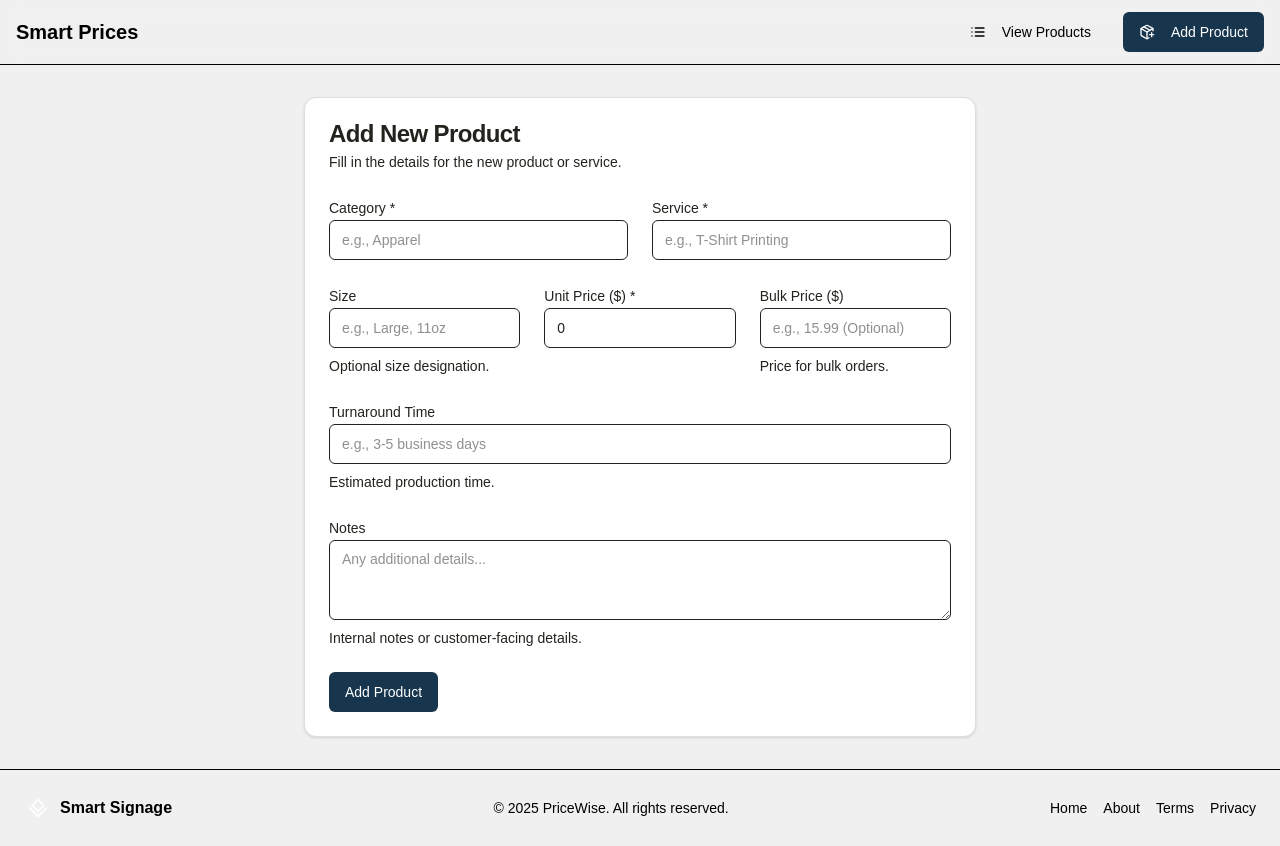
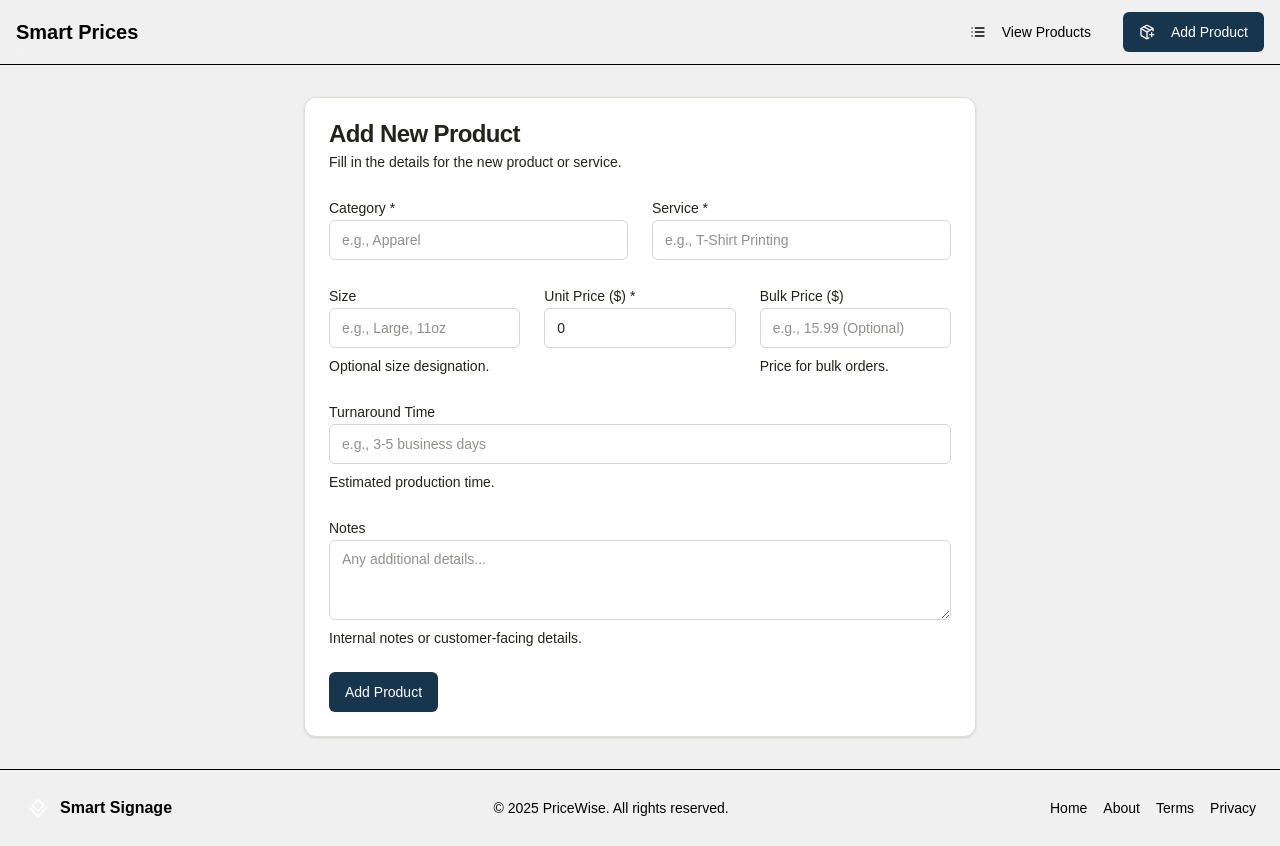
Before and after one commit to SOLO360/smart-prices, a Next.js app: page /add in a window 1280 px wide. Built offline with nearby package versions, Linux system fonts and the light colour scheme.

Commit message:
v2: Add Supabase database integration and data migration

```diff
--- a/components/add-product-form.tsx
+++ b/components/add-product-form.tsx
@@ -83,7 +83,7 @@ export function AddProductForm() {
                 <FormItem>
                   <FormLabel>Category *</FormLabel>
                   <FormControl>
-                    <Input placeholder="e.g., Apparel" {...field} disabled={isPending} />
+            <Input placeholder="e.g., Apparel" {...field} disabled={isPending} className="border border-gray-300" />
                   </FormControl>
                   <FormMessage />
                 </FormItem>
@@ -96,7 +96,7 @@ export function AddProductForm() {
                 <FormItem>
                   <FormLabel>Service *</FormLabel>
                   <FormControl>
-                    <Input placeholder="e.g., T-Shirt Printing" {...field} disabled={isPending} />
+                    <Input placeholder="e.g., T-Shirt Printing" {...field} disabled={isPending} className='border border-gray-300' />
                   </FormControl>
                   <FormMessage />
                 </FormItem>
@@ -112,7 +112,7 @@ export function AddProductForm() {
                 <FormItem>
                   <FormLabel>Size</FormLabel>
                   <FormControl>
-                    <Input placeholder="e.g., Large, 11oz" {...field} disabled={isPending} />
+                    <Input placeholder="e.g., Large, 11oz" {...field} disabled={isPending} className='border border-gray-300' />
                   </FormControl>
                   <FormDescription>Optional size designation.</FormDescription>
                   <FormMessage />
@@ -137,6 +137,7 @@ export function AddProductForm() {
                         field.onChange(value === '' ? 0 : parseFloat(value));
                       }}
                       disabled={isPending}
+                      className='border border-gray-300'
                     />
                   </FormControl>
                   <FormMessage />
@@ -161,6 +162,7 @@ export function AddProductForm() {
                         field.onChange(value === '' ? null : parseFloat(value));
                       }}
                       disabled={isPending}
+                      className='border border-gray-300'
                     />
                   </FormControl>
                   <FormDescription>Price for bulk orders.</FormDescription>
@@ -177,7 +179,7 @@ export function AddProductForm() {
               <FormItem>
                 <FormLabel>Turnaround Time</FormLabel>
                 <FormControl>
-                  <Input placeholder="e.g., 3-5 business days" {...field} disabled={isPending} />
+                  <Input placeholder="e.g., 3-5 business days" {...field} disabled={isPending} className='border border-gray-300' />
                 </FormControl>
                 <FormDescription>Estimated production time.</FormDescription>
                 <FormMessage />
@@ -192,9 +194,9 @@ export function AddProductForm() {
               <FormItem>
                 <FormLabel>Notes</FormLabel>
                 <FormControl>
-                  <Textarea placeholder="Any additional details..." {...field} disabled={isPending} />
+                  <Textarea placeholder="Any additional details..." {...field} disabled={isPending}  className='border border-gray-300' />
                 </FormControl>
-                <FormDescription>Internal notes or customer-facing details.</FormDescription>
+                <FormDescription className='text-muted'>Internal notes or customer-facing details.</FormDescription>
                 <FormMessage />
               </FormItem>
             )}
--- a/components/product-table-client.tsx
+++ b/components/product-table-client.tsx
@@ -126,6 +126,7 @@ export function ProductTableClient({ initialProducts }: ProductTableClientProps)
       <div className="relative">
         <Search className="absolute left-2.5 top-2.5 h-4 w-4 text-muted-foreground" />
         <Input
+          error
           type="search"
           placeholder="Search by category, service, or size..."
           value={searchTerm}
--- a/components/ui/input.tsx
+++ b/components/ui/input.tsx
@@ -1,31 +1,156 @@
 import * as React from "react"
 import { cn } from "@/lib/utils"
 
-export interface InputProps extends React.InputHTMLAttributes<HTMLInputElement> {
-  defaultValue?: string | number
-  value?: string | number
+// Enhanced input props to handle more use cases
+export interface InputProps extends Omit<React.InputHTMLAttributes<HTMLInputElement>, 'value' | 'defaultValue'> {
+  // Allow string, number, or undefined for more flexible typing
+  value?: string | number | undefined
+  defaultValue?: string | number | undefined
+
+  // Optional error state
+  error?: boolean | string
+
+  // Optional variant for different styling
+  variant?: 'default' | 'ghost' | 'outline'
+
+  // Optional custom size
+  customSize?: 'sm' | 'md' | 'lg'
 }
 
 const Input = React.forwardRef<HTMLInputElement, InputProps>(
-  ({ className, type, value, defaultValue, ...props }, ref) => {
-    // Ensure the input stays controlled or uncontrolled throughout its lifetime
+  ({
+    className,
+    type = 'text',
+    value,
+    defaultValue,
+    error,
+    variant = 'default',
+    customSize = 'md',
+    ...props
+  }, ref) => {
+    // Determine if the input is controlled
     const isControlled = value !== undefined
-    const inputValue = isControlled ? value : defaultValue
+
+    // Convert value to string to ensure consistent handling
+    const inputValue = value !== undefined
+      ? String(value)
+      : (defaultValue !== undefined ? String(defaultValue) : undefined)
+
+    // Generate variant-specific classes
+    const variantClasses = {
+      default: "bg-background border-input",
+      ghost: "bg-transparent border-transparent hover:border-input",
+      outline: "bg-background border-foreground/20"
+    }
+
+    // Generate size-specific classes
+    const sizeClasses = {
+      sm: "h-8 px-2 py-1 text-sm",
+      md: "h-10 px-3 py-2 text-base md:text-sm",
+      lg: "h-12 px-4 py-3 text-lg"
+    }
+
+    // Generate error-specific classes
+    const errorClasses = error
+      ? "border-destructive focus-visible:ring-destructive"
+      : "border-input focus-visible:ring-ring"
 
     return (
+      <div className="relative w-full">
         <input
           type={type}
           className={cn(
-          "flex h-10 w-full rounded-md border border-input bg-background px-3 py-2 text-base ring-offset-background file:border-0 file:bg-transparent file:text-sm file:font-medium file:text-foreground placeholder:text-muted-foreground focus-visible:outline-none focus-visible:ring-2 focus-visible:ring-ring focus-visible:ring-offset-2 disabled:cursor-not-allowed disabled:opacity-50 md:text-sm",
+            // Base input classes
+            "flex w-full rounded-md border border-gray-300 ring-offset-background",
+            "file:border-0 file:bg-transparent file:text-sm file:font-medium file:text-foreground",
+            "placeholder:text-muted-foreground",
+
+            // Focus and interaction states
+            "focus-visible:outline-none focus-visible:ring-2 focus-visible:ring-offset-2",
+            "disabled:cursor-not-allowed disabled:opacity-50",
+
+            // Variant-specific classes
+            variantClasses[variant],
+
+            // Size-specific classes
+            sizeClasses[customSize],
+
+            // Error handling
+            errorClasses,
+
+            // Additional custom classes
             className
           )}
           ref={ref}
           {...props}
-        {...(isControlled ? { value: inputValue } : { defaultValue: inputValue })}
+          {...(isControlled
+            ? { value: inputValue }
+            : { defaultValue: inputValue }
+          )}
+          aria-invalid={!!error}
+          aria-describedby={error ? `${props.id}-error` : undefined}
         />
+
+        {/* Optional error message rendering */}
+        {error && typeof error === 'string' && (
+          <p
+            id={`${props.id}-error`}
+            className="mt-1 text-sm text-destructive"
+          >
+            {error}
+          </p>
+        )}
+      </div>
     )
   }
 )
+
 Input.displayName = "Input"
 
 export { Input }
+
+// Usage Examples:
+function InputExamples() {
+  return (
+    <div className="space-y-4">
+      {/* Default input */}
+      <Input placeholder="Default input" />
+
+      {/* Controlled input */}
+      <Input
+        value="Controlled value"
+        onChange={(e) => console.log(e.target.value)}
+      />
+
+      {/* Input with error */}
+      <Input
+        error="Invalid input"
+        placeholder="Error state"
+      />
+
+      {/* Ghost variant */}
+      <Input
+        variant="ghost"
+        placeholder="Ghost input"
+      />
+
+      {/* Small size input */}
+      <Input
+        customSize="sm"
+        placeholder="Small input"
+      />
+
+      {/* Large size input */}
+      <Input
+        customSize="lg"
+        placeholder="Large input"
+      />
+
+      {/* Disabled input */}
+      <Input
+        disabled
+        placeholder="Disabled input"
+      />
+    </div>
+  )
+}
--- /dev/null
+++ b/lib/supabase.ts
@@ -0,0 +1,13 @@
+import { createClient } from '@supabase/supabase-js'
+
+if (!process.env.NEXT_PUBLIC_SUPABASE_URL) {
+  throw new Error('Missing env.NEXT_PUBLIC_SUPABASE_URL')
+}
+if (!process.env.NEXT_PUBLIC_SUPABASE_ANON_KEY) {
+  throw new Error('Missing env.NEXT_PUBLIC_SUPABASE_ANON_KEY')
+}
+
+export const supabase = createClient(
+  process.env.NEXT_PUBLIC_SUPABASE_URL,
+  process.env.NEXT_PUBLIC_SUPABASE_ANON_KEY
+)
--- /dev/null
+++ b/prisma/seed.ts
@@ -0,0 +1,37 @@
+import { PrismaClient } from '@prisma/client'
+
+const localPrisma = new PrismaClient({
+  datasources: {
+    db: {
+      url: 'postgresql://postgres:smartsignage%402025@localhost:5432/postgres?connect_timeout=10&sslmode=prefer' // You'll need to replace this with your local database URL
+    }
+  }
+})
+
+const supabasePrisma = new PrismaClient()
+
+async function main() {
+  try {
+    // Get all products from local database
+    const products = await localPrisma.product.findMany()
+    console.log(`Found ${products.length} products in local database`)
+
+    // Insert products into Supabase
+    for (const product of products) {
+      // Remove id to let Supabase auto-generate new ones
+      const { id, createdAt, updatedAt, ...productData } = product
+      await supabasePrisma.product.create({
+        data: productData
+      })
+    }
+
+    console.log('Data migration completed successfully!')
+  } catch (error) {
+    console.error('Error during migration:', error)
+  } finally {
+    await localPrisma.$disconnect()
+    await supabasePrisma.$disconnect()
+  }
+}
+
+main()
```
Also changed, not shown: app/globals.css (+33 -39 lines), package.json (+8 -1 lines), 2 other files (tests, documents, lock files or other folders). Lines whose indentation alone changed are shown as unchanged.
